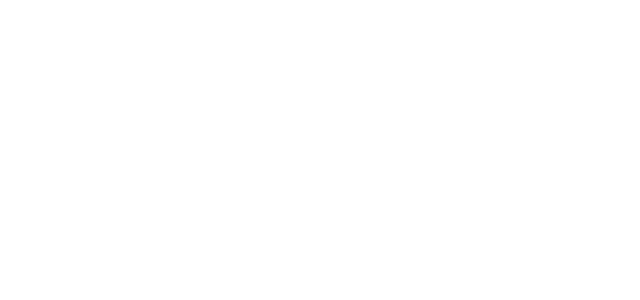
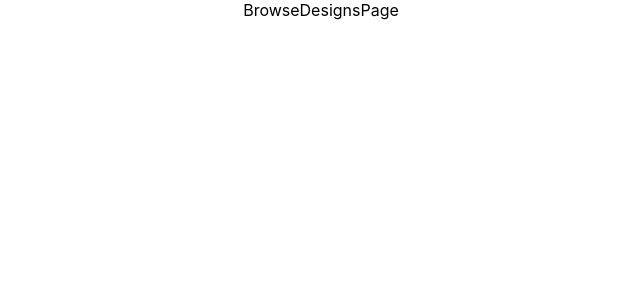
Before and after one commit to jrs-coding-school/box-shadow-generator, a React (Create React App) app in the folder box-shadow-generator/: page / in a window 1280 px wide. Shown: the top 300 px of the page, without its empty margins (319-959 px from the left). Built offline with nearby package versions, Linux system fonts and the light colour scheme.

Commit message:
fixed react routing to home page

```diff
--- a/box-shadow-generator/src/index.js
+++ b/box-shadow-generator/src/index.js
@@ -13,8 +13,9 @@ root.render(
     <BrowserRouter>
       <Routes>
         <Route path="/" element={<App />}>
+          <Route path="" element={<BrowseDesignsPage />} />
           <Route path="/:id" element={<BoxShadowGeneratorPage />} />
-          <Route path="/create" element={<BrowseDesignsPage />} />
+          <Route path="/create" element={<BoxShadowGeneratorPage />} />
         </Route>
       </Routes>
     </BrowserRouter>
```
